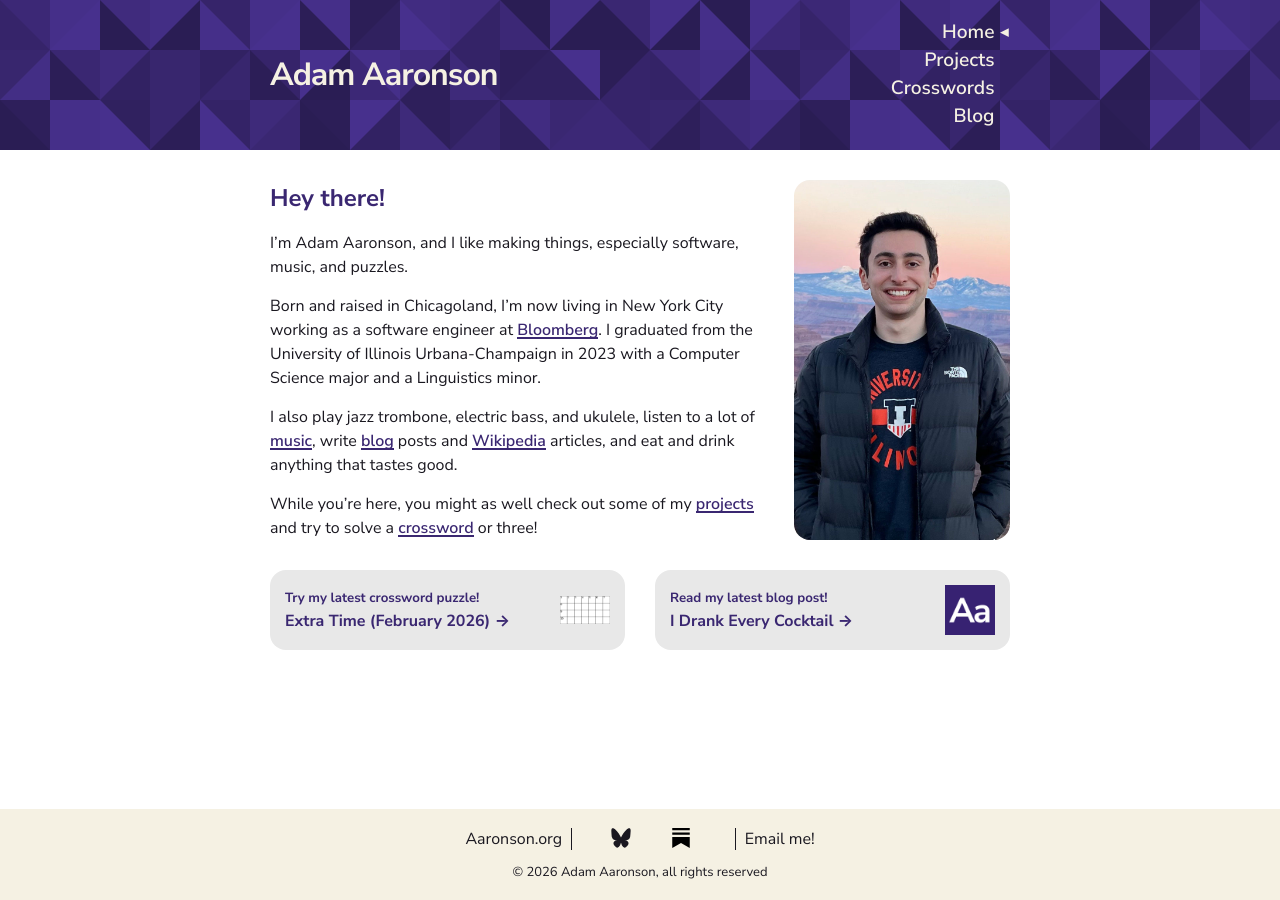
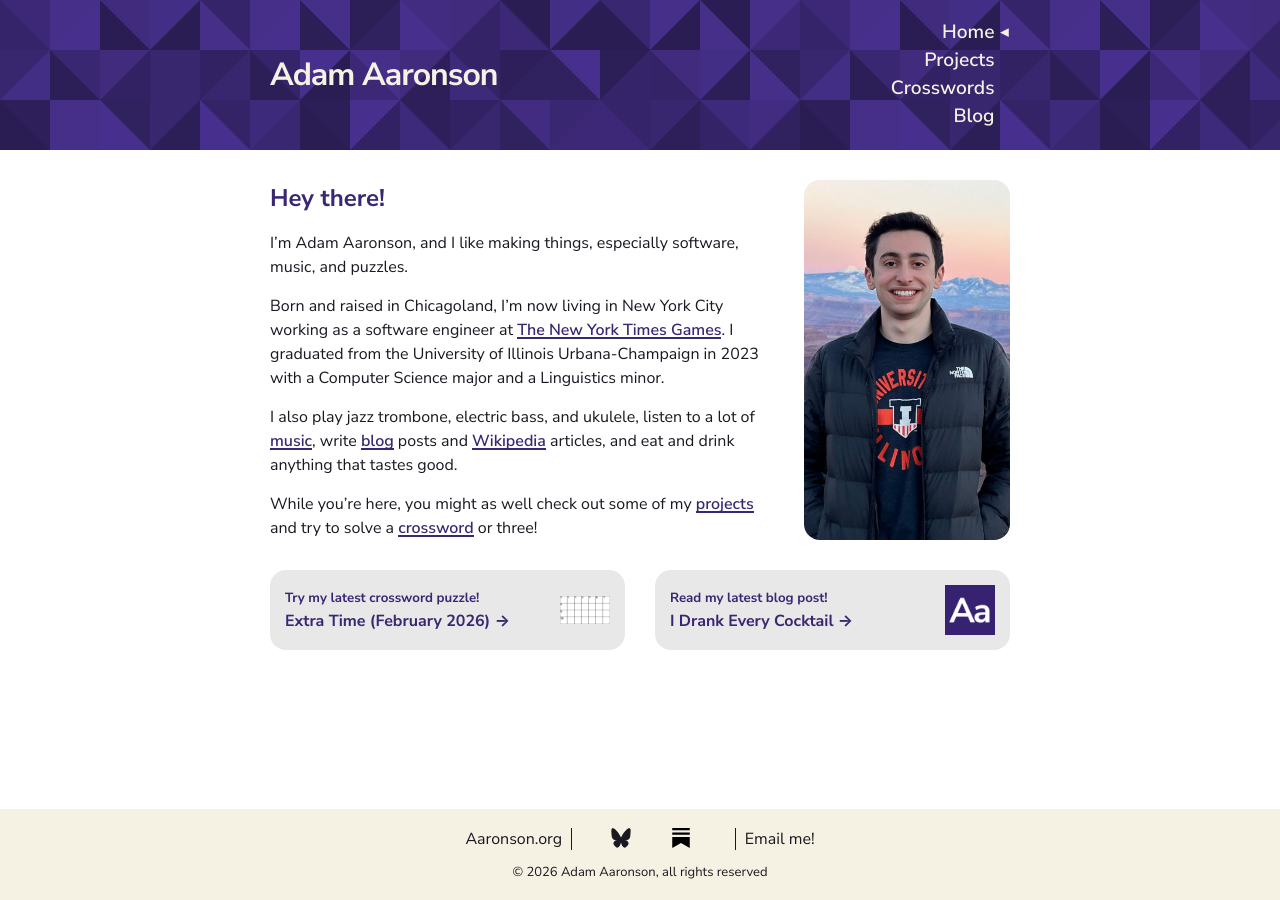
Before and after one commit to adamaaronson/adamaaronson.github.io, a Jekyll site: the page built from index.md, in a window 1280 px wide. Built offline with Jekyll 4.4.1, drawn with Linux system fonts in a browser that asks for light colours.

Commit message:
Update employer from Bloomberg to The New York Times Games

```diff
--- a/index.md
+++ b/index.md
@@ -15,7 +15,7 @@
     <img src="/assets/images/adam.jpg" alt="Adam at Canyonlands National Park" />
 </div>
 
-Born and raised in Chicagoland, I'm now living in New York City working as a software engineer at [Bloomberg](https://www.bloomberg.com). I graduated from the University of Illinois Urbana-Champaign in 2023 with a Computer Science major and a Linguistics minor.
+Born and raised in Chicagoland, I'm now living in New York City working as a software engineer at [The New York Times Games](https://www.nytimes.com/crosswords). I graduated from the University of Illinois Urbana-Champaign in 2023 with a Computer Science major and a Linguistics minor.
 
 I also play jazz trombone, electric bass, and ukulele, listen to a lot of [music](https://aaronson.org/full-moon-albums/), write [blog](/blog) posts and [Wikipedia](https://en.wikipedia.org/wiki/User:BanjoZebra) articles, and eat and drink anything that tastes good.
 
```
